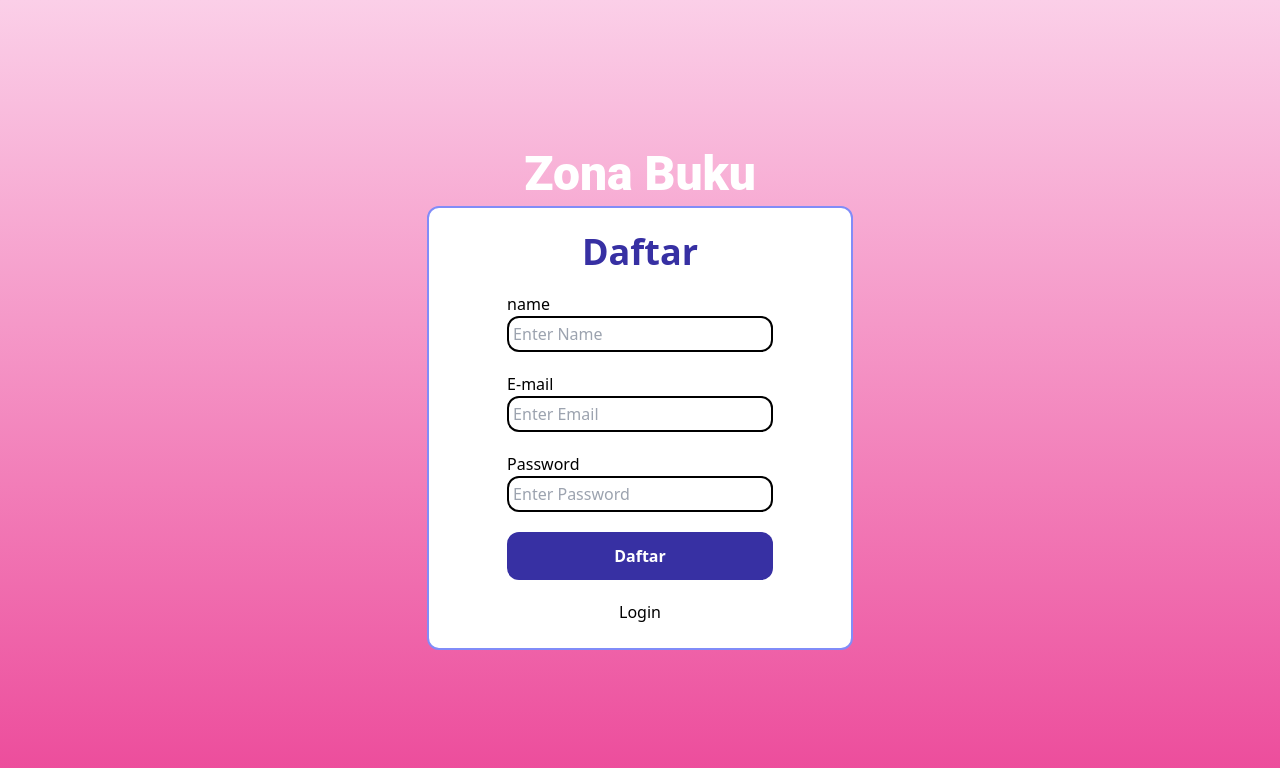
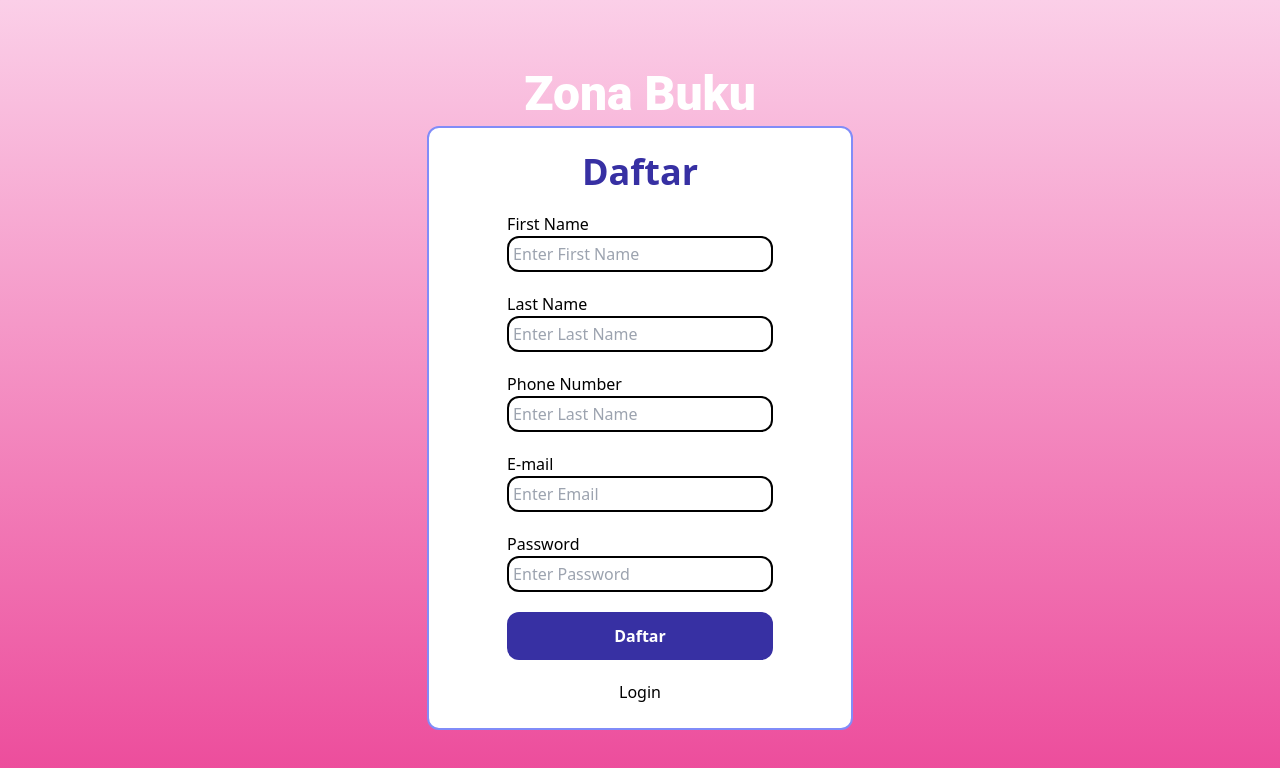
Before and after one commit to Adam-Yogi/next-onlinestore, a Next.js app: page /daftar in a window 1280 px wide. Shown: the top 768 px of the page. Built offline with nearby package versions, Linux system fonts and the light colour scheme; no server answers.

Commit message:
login and register implemented

```diff
--- a/components/Nav.js
+++ b/components/Nav.js
@@ -5,10 +5,12 @@ import userAvatar from '../public/images/user.webp';
 import { ShoppingCartIcon } from '@heroicons/react/outline';
 import { Context } from '../store/AppContext';
 import { useContext } from 'react';
+import { useEffect } from 'react/cjs/react.production.min';
 
 const Nav = ({ user }) => {
   const router = useRouter();
   const { store, actions } = useContext(Context);
+
   return (
     <nav>
       <div className="grid grid-rows-2 grid-cols-2 lg:flex lg:gap-0 bg-[#323969] text-white lg:justify-between items-center lg:items-center px-3 py-4 sm:px-10 ">
@@ -40,7 +42,7 @@ const Nav = ({ user }) => {
                     height={50}
                   />
                 </div>
-                <p className="text-sm"> John Wayne</p>
+                <p className="text-sm">{store.user.first_name}</p>
               </div>
             </>
           ) : (
--- a/pages/daftar.js
+++ b/pages/daftar.js
@@ -1,6 +1,18 @@
 import Link from 'next/link';
+import { useState, useContext } from 'react';
+import { Context } from '../store/AppContext';
 
 const daftar = () => {
+  const [firstName, setFirstName] = useState('');
+  const [lastName, setLastName] = useState('');
+  const [email, setEmail] = useState('');
+  const [password, setPassword] = useState('');
+  const [phone, setPhone] = useState('');
+  const { store, actions } = useContext(Context);
+
+  const handleSubmit = () => {
+    actions.register(firstName, lastName, phone, email, password);
+  };
   return (
     <div className="h-screen w-screen bg-gradient-to-b from-pink-200 to-pink-500 flex flex-col items-center justify-center">
       <h1 className="text-5xl font-extrabold text-white font-roboto pb-2">
@@ -10,15 +22,48 @@ const daftar = () => {
         <h2 className="text-indigo-800 row-span-1 font-bold text-2xl md:text-4xl">
           Daftar
         </h2>
-        <form className="row-span-3 md:w-8/12 grid grid-rows-3 gap-3 md:gap-5">
+        <div className="row-span-3 md:w-8/12 grid grid-rows-3 gap-3 md:gap-5">
           <div className="flex justify-center flex-col">
-            <label htmlFor="name">name</label>
+            <label htmlFor="name">First Name</label>
             <input
               type="text"
-              placeholder="Enter Name"
-              name="name"
+              placeholder="Enter First Name"
+              name="first_name"
               className="border-black w-100 border-2 rounded-xl p-1"
               required
+              value={firstName}
+              onChange={(e) => {
+                setFirstName(e.target.value);
+              }}
+            />
+          </div>
+          <div className="flex justify-center flex-col">
+            <label htmlFor="name">Last Name</label>
+            <input
+              type="text"
+              placeholder="Enter Last Name"
+              name="last_name"
+              className="border-black w-100 border-2 rounded-xl p-1"
+              required
+              value={lastName}
+              onChange={(e) => {
+                setLastName(e.target.value);
+              }}
+            />
+          </div>
+          <div className="flex justify-center flex-col">
+            <label htmlFor="name">Phone Number</label>
+            <input
+              type="tel"
+              placeholder="Enter Last Name"
+              name="no_telp"
+              className="border-black w-100 border-2 rounded-xl p-1"
+              required
+              value={phone}
+              maxLength={12}
+              onChange={(e) => {
+                setPhone(e.target.value);
+              }}
             />
           </div>
           <div className="flex justify-center flex-col">
@@ -29,6 +74,10 @@ const daftar = () => {
               name="email"
               className="border-black w-100 border-2 rounded-xl p-1"
               required
+              value={email}
+              onChange={(e) => {
+                setEmail(e.target.value);
+              }}
             />
           </div>
           <div className="flex justify-center flex-col">
@@ -39,16 +88,25 @@ const daftar = () => {
               name="password"
               className="border-black w-100 border-2 rounded-xl p-1"
               required
+              value={password}
+              onChange={(e) => {
+                setPassword(e.target.value);
+              }}
             />
           </div>
 
-          <button className="p-3 self-center w-100 bg-indigo-800 rounded-xl text-white font-bold">
+          <button
+            onClick={() => {
+              handleSubmit();
+            }}
+            className="p-3 self-center w-100 bg-indigo-800 rounded-xl text-white font-bold"
+          >
             Daftar
           </button>
-          <Link className="" href="/login">
+          <Link className="text-lg" href="/login">
             <button>Login</button>
           </Link>
-        </form>
+        </div>
       </div>
     </div>
   );
--- a/pages/user/profile.js
+++ b/pages/user/profile.js
@@ -49,16 +49,14 @@ const profile = () => {
                 className="md:place-self-center
            flex flex-col p-4 md:p-2"
               >
-                <p className="font-bold">John Wayne</p>
-                <p className="text-gray-200">Jakarta</p>
-                <p>Email : johnwayne@gmail.com</p>
-                <p>Phone : 082442352527592</p>
+                <p className="font-bold">
+                  {store.user.first_name + ' ' + store.user.last_name}
+                </p>
+                <p>Email : {store.user.email}</p>
+                <p>Phone : {store.user.no_telp}</p>
               </div>
             </div>
-            <form
-              method="put"
-              className="flex flex-col md:justify-around space-y-4"
-            >
+            <div className="flex flex-col md:justify-around space-y-4 md:pr-4">
               <div className="flex justify-center flex-col">
                 <label htmlFor="name">Name</label>
                 <input
@@ -92,7 +90,7 @@ const profile = () => {
               >
                 Update
               </button>
-            </form>
+            </div>
           </div>
         </>
       ) : (
--- a/store/appContext.js
+++ b/store/appContext.js
@@ -30,6 +30,7 @@ const injectContext = (PassedComponent) => {
        **/
       // <---- calling this function from the flux.js actions
       state.actions.syncTokenFromSessionStore();
+      state.actions.fetchUser();
     }, []);
 
     // The initial value for the context is not null anymore, but the current state of this component,
--- a/store/flux.js
+++ b/store/flux.js
@@ -2,6 +2,7 @@ const getState = ({ getStore, getActions, setStore }) => {
   return {
     store: {
       token: null,
+      user: {},
     },
     actions: {
       // Use getActions to call a function within a fuction
@@ -10,6 +11,7 @@ const getState = ({ getStore, getActions, setStore }) => {
         if (user_token && user_token != '' && user_token != undefined)
           setStore({ token: user_token });
       },
+
       logout: () => {
         sessionStorage.removeItem('user_token');
         setStore({ token: null });
@@ -40,6 +42,54 @@ const getState = ({ getStore, getActions, setStore }) => {
           console.error('there was an error logging in');
         }
       },
+      register: async (firstName, lastName, phone, email, password) => {
+        const opts = {
+          method: 'POST',
+          headers: {
+            'Content-Type': 'application/json',
+          },
+          body: JSON.stringify({
+            first_name: firstName,
+            last_name: lastName,
+            no_telp: phone,
+            email: email,
+            password: password,
+          }),
+        };
+        try {
+          const res = await fetch('http://localhost:5000/register', opts);
+          if (res.status !== 200) {
+            alert('user already exist');
+            return false;
+          }
+          const data = await res.json();
+          alert(data.msg);
+          return true;
+        } catch (error) {
+          console.error('there was an error registering');
+        }
+      },
+      fetchUser: async () => {
+        const store = getStore();
+        const opts = {
+          method: 'GET',
+          headers: {
+            Authorization: `Bearer ${store.token}`,
+          },
+        };
+        try {
+          const res = await fetch('http://localhost:5000/getuser', opts);
+          if (res.status !== 200) {
+            return false;
+          }
+          const data = await res.json();
+          setStore({ user: data[0] });
+
+          return true;
+        } catch (error) {
+          console.error('there was an error fetching user');
+        }
+      },
     },
   };
 };
```
